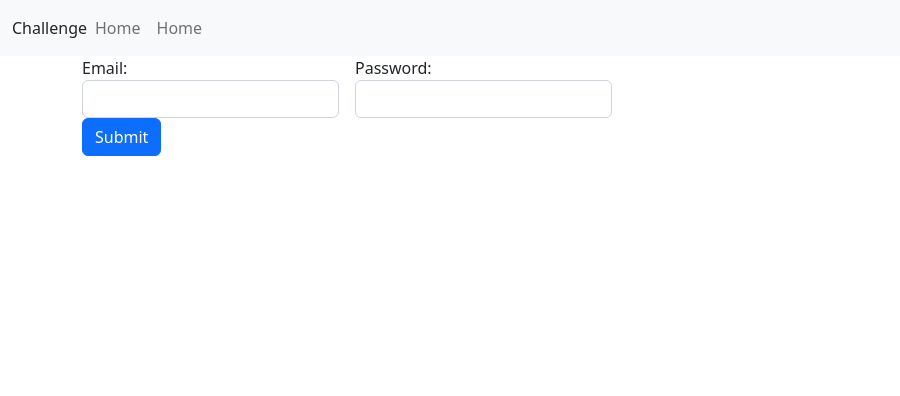
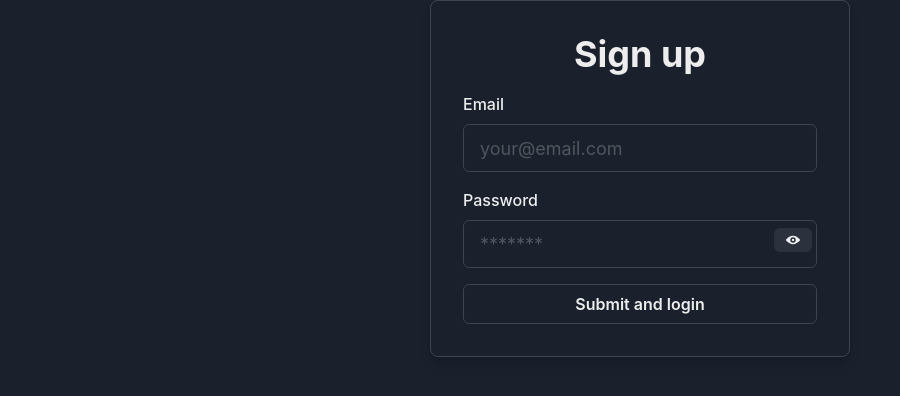
Before and after one commit to yeta1990/poc-haveibeenpwned, a Next.js app in the folder srcs/: page / in a window 1280 px wide. Shown: the top 396 px of the page, without its empty margins (0-900 px from the left). Built offline with nearby package versions, Linux system fonts and the light colour scheme.

Commit message:
Features: added Chakra UI, stylished signup form

```diff
--- a/srcs/src/components/Form.js
+++ b/srcs/src/components/Form.js
@@ -1,64 +1,99 @@
+
 import axios from "axios"
 import { useState, useEffect } from 'react'
 import { toSha } from '@/utils/cryptoUtils.js'
 import { checkExposedPassword} from '@/services/signupForm.services'
+import { Input, Button, InputGroup, Flex, Box, Heading, FormLabel , InputRightElement, Icon } from '@chakra-ui/react'
+import { ViewIcon } from '@chakra-ui/icons'
 
 export default function Form() {
 	const [email, setEmail] = useState('');
 	const [pass, setPass] = useState('');
 	const [submission, setSubmission] = useState(false);
-//	const [hashPass, setHashPass] = useState('');
 	const [exposedPass, setExposedPass] = useState(false);
+	const [showPass, setShowPass] = useState(false);
 
+	const handlePasswordVisibility = () => setShowPass(!showPass);
 	useEffect(() => {
 		if (submission)
 		{
-			setSubmission(false);
 			async function getData() {
 				const a = await checkExposedPassword(pass, setExposedPass);
 				console.log(a);
 			}
 			getData()
+			setSubmission(false);
 		}
 	}, [submission])
 
-	function submitForm()
-	{
-		checkExposedPassword(pass, setExposedPass);
-	}
+	useEffect(() => {
+		if (exposedPass)
+		{
+			console.log("exposed pass");
+		}
+	}, [exposedPass])
 
 	return (
 		<div>
-		<form className={"row row-cols-lg-auto g-3 align-items-center"}>
-			<div className="form-group">
-				<label>
-					Email:
-				<input
-					type={"email"}
-					value = { email }
-					onChange = { e => setEmail(e.target.value) }
-					className="form-control"
-				/>
-				</label>
-			</div>
-			<div className="form-group">
-				<label>
-					Password:
-				<input
-					type={"password"}
-					value = { pass }
-					onChange = { e => setPass(e.target.value) }
-					className="form-control"
-				/>
-				</label>
-			</div>
+		<Flex width="full" align="center" justifyContent="center">
+		<Box
+        	p={8}
+        	maxWidth="500px"
+        	borderWidth={1}
+        	borderRadius={8}
+        	boxShadow="lg"
+      	>
+			<Box textAlign="center">
+              <Heading>Sign up</Heading>
+            </Box>
+	        <form>
+            <Box my={4} textAlign="left">
+
+	            <FormLabel>Email</FormLabel>
+	                <Input
+	                    type="email"
+	                    placeholder="your@email.com"
+	                    size="lg"
+	                    onChange={e => setEmail(e.target.value)}
+	                    value={email}
+
+                  />
+			</Box>
+
+	        <FormLabel>Password</FormLabel>
+			<InputGroup>
+				<Input
+					type={showPass ? 'text' : 'password'}
+					placeholder="*******"
+    				size="lg"
+                    onChange={e => setPass(e.currentTarget.value)}
+                 />
+				<InputRightElement width="3rem">
+				<Button
+					h="1.5rem"
+					size="sm"
+					onClick={handlePasswordVisibility}
+                >
+				{showPass ? (
+					<ViewIcon />
+				) : (
+					<ViewIcon />
+				)}
+				</Button>
+				</InputRightElement>
+			</InputGroup>
+
+			<Button
+				variantcolor="teal"
+				variant="outline"
+				type="submit"
+				width="full"
+				mt={4}
+				onClick={() => setSubmission(true)}
+			>Submit and login </Button>
 		</form>
-		<button
-			className={"btn btn-primary"}
-			onClick={() => setSubmission(true)}
-		>
-			Submit
-		</button>
+		</Box>
+		</Flex>
 		</div>
 	)
 }
--- a/srcs/src/pages/_app.js
+++ b/srcs/src/pages/_app.js
@@ -2,11 +2,10 @@ import "bootstrap/dist/css/bootstrap.min.css";
 import Head from 'next/head'
 import Layout from "../components/layout/Layout";
 import { useEffect } from "react";
+import { ChakraProvider,extendTheme } from '@chakra-ui/react'
+import theme from "../styles/theme.js"
 
 function App({ Component, pageProps }) {
-	useEffect(() => {
-		require("bootstrap/dist/js/bootstrap.bundle.min.js");
-	}, []);
 
 	return (
 	<div>
@@ -17,9 +16,9 @@ function App({ Component, pageProps }) {
 			content="initial-scale=1.0, width=device-width"
 		/>
 	</Head>
-		<Layout>
+		<ChakraProvider resetCSS theme={theme}>
 			<Component {...pageProps} />
-		</Layout>
+		</ChakraProvider>
 	</div>
 	);
 }
--- a/srcs/src/pages/_document.js
+++ b/srcs/src/pages/_document.js
@@ -1,4 +1,5 @@
 import { Html, Head, Main, NextScript } from 'next/document'
+import { ColorModeScript } from '@chakra-ui/react'
 
 export default function Document() {
   return (
--- a/srcs/src/pages/index.js
+++ b/srcs/src/pages/index.js
@@ -1,8 +1,7 @@
+import Form from '@/components/Form'
 
 export default function Home() {
   return (
-    <>
-      fasdfas
-    </>
+    <Form />
   )
 }
--- /dev/null
+++ b/srcs/src/styles/theme.js
@@ -0,0 +1,18 @@
+import { extendTheme } from '@chakra-ui/react'
+
+const config = {
+  initialColorMode: 'dark',
+  useSystemColorMode: false,
+  textStyles: {
+    titles: {
+      fontSize: ["80px", "48px"],
+      fontWeight: "semibold",
+      lineHeight: "110%",
+      letterSpacing: "-1%"
+    }
+  }
+}
+
+const theme = extendTheme({ config })
+
+export default theme
```
Also changed, not shown: srcs/package.json (+6 -1 lines), 2 other files (tests, documents, lock files or other folders).
